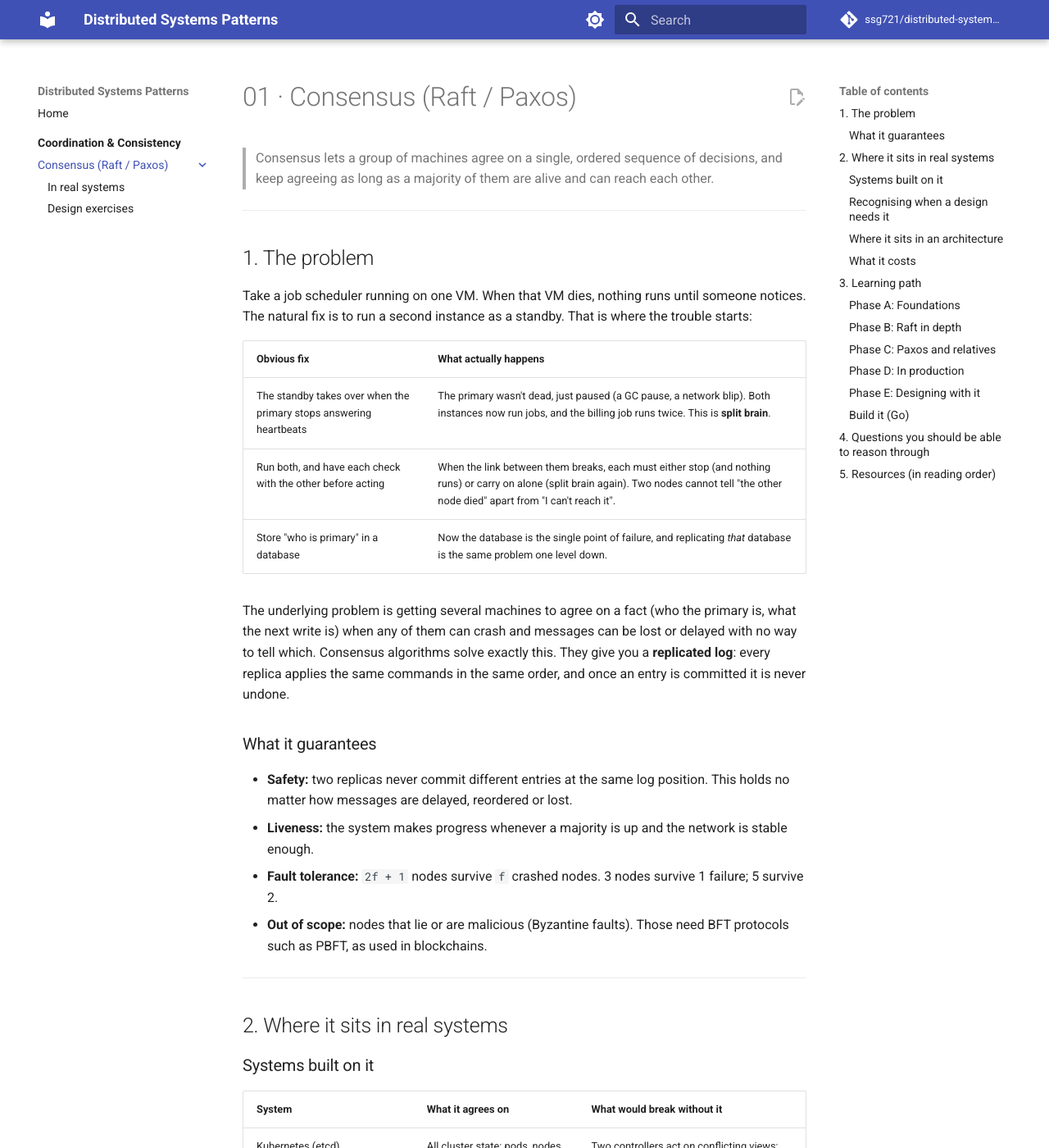
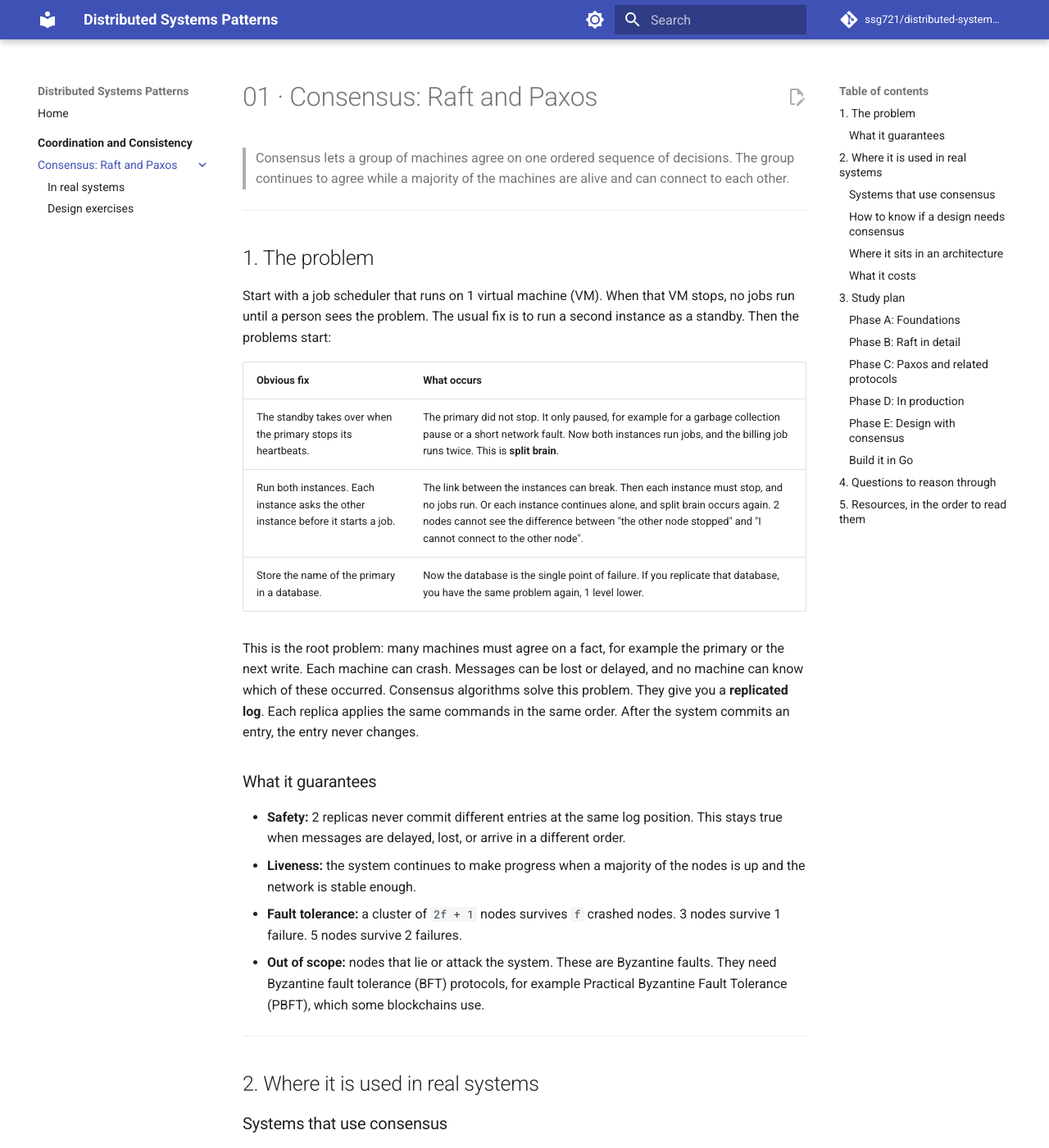
Before and after one commit to ssg721/distributed-systems-patterns, an MkDocs documentation site: the page built from docs/01-coordination-and-consistency/01-consensus/README.md, in a window 1280 px wide and 1400 px high. Shown: the whole window at 82% size. Built offline with MkDocs 1.6.1 and Material for MkDocs 9.7.7, drawn with Linux system fonts in a browser that asks for light colours; comment, search, counter and statistics services are not loaded; some of the changed text lies outside the part shown.

Commit message:
Rewrite docs in ASD-STE100 Simplified Technical English
Short sentences, active voice, one term for one meaning, and no slashes, em dashes or contractions. All technical content is unchanged.

````diff
--- a/docs/01-coordination-and-consistency/01-consensus/README.md
+++ b/docs/01-coordination-and-consistency/01-consensus/README.md
@@ -1,60 +1,60 @@
-# 01 · Consensus (Raft / Paxos)
+# 01 · Consensus: Raft and Paxos
 
-> Consensus lets a group of machines agree on a single, ordered sequence of decisions, and keep agreeing as long as a majority of them are alive and can reach each other.
+> Consensus lets a group of machines agree on one ordered sequence of decisions. The group continues to agree while a majority of the machines are alive and can connect to each other.
 
 ---
 
 ## 1. The problem
 
-Take a job scheduler running on one VM. When that VM dies, nothing runs until someone notices. The natural fix is to run a second instance as a standby. That is where the trouble starts:
+Start with a job scheduler that runs on 1 virtual machine (VM). When that VM stops, no jobs run until a person sees the problem. The usual fix is to run a second instance as a standby. Then the problems start:
 
-| Obvious fix | What actually happens |
-|-------------|-----------------------|
-| The standby takes over when the primary stops answering heartbeats | The primary wasn't dead, just paused (a GC pause, a network blip). Both instances now run jobs, and the billing job runs twice. This is **split brain**. |
-| Run both, and have each check with the other before acting | When the link between them breaks, each must either stop (and nothing runs) or carry on alone (split brain again). Two nodes cannot tell "the other node died" apart from "I can't reach it". |
-| Store "who is primary" in a database | Now the database is the single point of failure, and replicating *that* database is the same problem one level down. |
+| Obvious fix | What occurs |
+|-------------|-------------|
+| The standby takes over when the primary stops its heartbeats. | The primary did not stop. It only paused, for example for a garbage collection pause or a short network fault. Now both instances run jobs, and the billing job runs twice. This is **split brain**. |
+| Run both instances. Each instance asks the other instance before it starts a job. | The link between the instances can break. Then each instance must stop, and no jobs run. Or each instance continues alone, and split brain occurs again. 2 nodes cannot see the difference between "the other node stopped" and "I cannot connect to the other node". |
+| Store the name of the primary in a database. | Now the database is the single point of failure. If you replicate that database, you have the same problem again, 1 level lower. |
 
-The underlying problem is getting several machines to agree on a fact (who the primary is, what the next write is) when any of them can crash and messages can be lost or delayed with no way to tell which. Consensus algorithms solve exactly this. They give you a **replicated log**: every replica applies the same commands in the same order, and once an entry is committed it is never undone.
+This is the root problem: many machines must agree on a fact, for example the primary or the next write. Each machine can crash. Messages can be lost or delayed, and no machine can know which of these occurred. Consensus algorithms solve this problem. They give you a **replicated log**. Each replica applies the same commands in the same order. After the system commits an entry, the entry never changes.
 
 ### What it guarantees
 
-- **Safety:** two replicas never commit different entries at the same log position. This holds no matter how messages are delayed, reordered or lost.
-- **Liveness:** the system makes progress whenever a majority is up and the network is stable enough.
-- **Fault tolerance:** `2f + 1` nodes survive `f` crashed nodes. 3 nodes survive 1 failure; 5 survive 2.
-- **Out of scope:** nodes that lie or are malicious (Byzantine faults). Those need BFT protocols such as PBFT, as used in blockchains.
+- **Safety:** 2 replicas never commit different entries at the same log position. This stays true when messages are delayed, lost, or arrive in a different order.
+- **Liveness:** the system continues to make progress when a majority of the nodes is up and the network is stable enough.
+- **Fault tolerance:** a cluster of `2f + 1` nodes survives `f` crashed nodes. 3 nodes survive 1 failure. 5 nodes survive 2 failures.
+- **Out of scope:** nodes that lie or attack the system. These are Byzantine faults. They need Byzantine fault tolerance (BFT) protocols, for example Practical Byzantine Fault Tolerance (PBFT), which some blockchains use.
 
 ---
 
-## 2. Where it sits in real systems
+## 2. Where it is used in real systems
 
-### Systems built on it
+### Systems that use consensus
 
-| System | What it agrees on | What would break without it |
-|--------|-------------------|-----------------------------|
-| Kubernetes (etcd) | All cluster state: pods, nodes, leases, config | Two controllers act on conflicting views; state that a component already acted on gets rolled back |
-| Kafka (KRaft) | Cluster metadata: topics, partition leaders, broker membership | Two brokers both lead a partition and accept diverging writes |
-| CockroachDB, TiKV, YugabyteDB | Every range of data (each range is its own Raft group) | Acknowledged writes lost when a replica fails |
-| Google Spanner | Every data split (each is a Paxos group) | The same, plus no durable coordinator for cross-split transactions |
-| Consul, Vault | Service catalog, KV config, secrets | Services discover dead or wrong instances |
-| ZooKeeper (Zab), used by HBase and HDFS NameNode failover | Who the active master is; locks; config | Two active NameNodes corrupt the filesystem namespace |
-| MongoDB replica sets | Which member is primary (Raft-based election) | Two primaries; acknowledged writes rolled back |
+| System | What the system agrees on | What breaks without consensus |
+|--------|---------------------------|-------------------------------|
+| Kubernetes, with etcd | All cluster state: pods, nodes, leases and configuration | 2 controllers act on different views of the cluster. The cluster rolls back state after a component acted on it. |
+| Kafka, with KRaft | Cluster metadata: topics, partition leaders and broker membership | 2 brokers both lead a partition and accept writes that diverge. |
+| CockroachDB, TiKV and YugabyteDB | Each range of data. Each range is a separate Raft group. | Acknowledged writes are lost when a replica fails. |
+| Google Spanner | Each split of data. Each split is a Paxos group. | The same problem. Also, cross-split transactions have no durable coordinator. |
+| Consul and Vault | The service catalog, key-value configuration and secrets | Services find instances that are dead or wrong. |
+| ZooKeeper, with Zab. HBase and HDFS NameNode failover use it. | The active master, locks and configuration | 2 active NameNodes corrupt the file system namespace. |
+| MongoDB replica sets | The primary member, through a Raft-based election | 2 primaries occur, and the system rolls back acknowledged writes. |
 
-**Deep dive:** [real-world-systems.md](real-world-systems.md) covers each system: what it is, where consensus comes in, how it's used, and the design lesson to take away.
+**More detail:** [Consensus in real systems](real-world-systems.md) explains each system. It shows what the system is, where consensus is necessary, how the system uses consensus, and the design lesson.
 
-### Recognising when a design needs it
+### How to know if a design needs consensus
 
-Ask: **if two nodes disagreed about this fact for a few seconds, what would break?**
+Ask this question: **if 2 nodes disagree on this fact for a few seconds, what breaks?**
 
-- **Something irreversible:** a job runs twice, money moves twice, two owners write to the same resource, an acknowledged write disappears. The fact needs agreement: consensus, or something built on it such as a lease from etcd.
-- **Something temporary and harmless:** a like count is slightly off, a feed is a few seconds stale, a "last seen" time lags. Eventual consistency is fine, and consensus would add cost for nothing.
+- **The damage is permanent:** a job runs twice, money moves twice, 2 owners write to the same resource, or an acknowledged write disappears. The fact needs agreement. Use consensus, or a tool built on consensus, for example a lease from etcd.
+- **The damage is temporary and small:** a count of likes is a little incorrect. Or a feed is a few seconds old, or a "last seen" time is late. Eventual consistency is enough. Consensus adds cost and gives no benefit.
 
-| Fact | Disagreement causes | Needs consensus? |
-|------|--------------------|------------------|
-| Which replica is primary for a database shard | Two primaries, diverging data | Yes |
-| Which worker owns a job | Duplicate execution | Yes (usually a lease on top of it) |
-| The next free range of IDs | Duplicate IDs | Yes, but only once per range |
-| Number of likes on a post | A count off by a few for a moment | No |
-| A user's "last active" timestamp | A slightly stale value | No |
+| Fact | Effect of disagreement | Needs consensus? |
+|------|------------------------|------------------|
+| The primary replica of a database shard | 2 primaries, and the data diverges | Yes |
+| The worker that owns a job | The job runs twice | Yes. Usually through a lease on top of consensus. |
+| The next unused range of IDs | 2 servers use the same IDs | Yes, but only 1 time for each range |
+| The number of likes on a post | The count is incorrect by a few, for a short time | No |
+| The "last active" time of a user | The value is a little old | No |
 
 ### Where it sits in an architecture
 
@@ -63,80 +63,88 @@ flowchart LR
     C[Clients] --> API[API servers]
     API --> A[Shard A]
     API --> B[Shard B]
-    W[Workers / schedulers]
-    subgraph CP["Control plane: consensus cluster (etcd / ZooKeeper / KRaft)"]
+    W[Workers and schedulers]
+    subgraph CP["Control plane: a consensus cluster, for example etcd, ZooKeeper or KRaft"]
         N1((node 1)) --- N2((node 2)) --- N3((node 3))
     end
-    API -.->|config, service discovery| N1
-    A -.->|who leads shard A?| N2
-    W -.->|lock / leader lease| N3
+    API -.->|configuration, service discovery| N1
+    A -.->|which node leads shard A?| N2
+    W -.->|lock or leader lease| N3
 ```
 
-Consensus usually lives in the **control plane**: a small cluster holding the few facts everything else depends on. The data plane asks it questions occasionally rather than on every request. When the data itself must be strongly consistent, it is split into many small consensus groups (**multi-Raft**, as in CockroachDB and TiKV) so no single group becomes the bottleneck.
+Consensus usually operates in the **control plane**. The control plane is a small cluster that holds the few facts that all other components need. The data plane asks the control plane only sometimes, not for each request.
+
+Sometimes the data itself must be strongly consistent. Then the system divides the data into many small consensus groups. This is **multi-Raft**, and CockroachDB and TiKV use it. With many small groups, no single group becomes the bottleneck.
 
 ### What it costs
 
-- **Latency:** every committed decision waits for a round trip to a majority plus a disk flush. That's about a millisecond within a datacenter and 100 ms or more across continents.
-- **Throughput:** all writes go through one leader per group.
-- **Availability:** a node cut off from the majority must stop accepting writes. Consensus deliberately gives up availability to stay correct (it is "CP" in CAP terms).
+- **Latency:** each committed decision waits for a round trip to a majority and for a disk flush. In a datacenter, this is about 1 ms. Between continents, it is 100 ms or more.
+- **Throughput:** all writes go through 1 leader in each group.
+- **Availability:** if a node cannot connect to the majority, it must stop and accept no writes. Consensus gives up availability to stay correct. In the terms of the CAP theorem, consensus is "CP".
 
-So in practice you **rarely implement consensus yourself**. You pick a system that already has it (etcd, ZooKeeper, a consensus-replicated database), keep high-volume, eventually consistent data out of it, and design your service around its guarantees and costs.
+Thus, in practice, you **seldom implement consensus yourself**. You select a system that already has consensus, for example etcd, ZooKeeper or a consensus-replicated database. You keep high-volume, eventually consistent data out of that system. Then you design your service around the guarantees and the costs of that system.
 
 ---
 
-## 3. Learning path
+## 3. Study plan
 
 ### Phase A: Foundations
-- [ ] **L1. Failure and agreement:** crash vs Byzantine faults, synchronous vs asynchronous networks, partial failure, FLP impossibility (the intuition), safety vs liveness, why majorities always overlap, why 2 nodes (or any even number) don't help.
-- [ ] **L2. Replicated state machines:** a log plus a deterministic state machine, what "committed" means, linearizability, and where consensus sits in CAP.
 
-### Phase B: Raft in depth
-- [ ] **L3. Leader election:** follower / candidate / leader roles, terms, `RequestVote`, randomized election timeouts, split votes, the "most up-to-date log" voting rule.
-- [ ] **L4. Log replication:** `AppendEntries`, the `prevLogIndex`/`prevLogTerm` consistency check, the log matching property, commit index, how a leader repairs follower logs.
-- [ ] **L5. Safety corner cases:** why a leader only commits entries from its *own* term by counting replicas (the paper's "Figure 8"), leader completeness, what happens to uncommitted entries.
-- [ ] **L6. Making Raft practical:** snapshots and log compaction, membership changes (single-server changes vs joint consensus), linearizable reads (ReadIndex, lease reads), client retries and deduplication, PreVote and CheckQuorum, learners (non-voting members).
+- [ ] **L1. Failure and agreement:** crash faults and Byzantine faults; synchronous and asynchronous networks; partial failure; the intuition behind the Fischer, Lynch and Paterson (FLP) impossibility result; safety and liveness; why 2 majorities always overlap; why 2 nodes, or any even number of nodes, do not help.
+- [ ] **L2. Replicated state machines:** a log and a deterministic state machine; the meaning of "committed"; linearizability; the position of consensus in the CAP theorem.
 
-### Phase C: Paxos and relatives
-- [ ] **L7. Basic Paxos and Multi-Paxos:** proposers, acceptors, learners; prepare/promise and accept/accepted; why two phases are needed; Multi-Paxos as "elect a stable leader, then skip phase 1".
-- [ ] **L8. Raft vs Paxos vs Zab vs Viewstamped Replication:** what actually differs, why Raft was designed, and a brief look at EPaxos and Flexible Paxos.
+### Phase B: Raft in detail
+
+- [ ] **L3. Leader election:** the follower, candidate and leader roles; terms; `RequestVote`; random election timeouts; split votes; the election restriction, which lets a node vote only for a candidate whose log is at least as up to date as its own log.
+- [ ] **L4. Log replication:** `AppendEntries`; the consistency check with `prevLogIndex` and `prevLogTerm`; the log matching property; the commit index; how a leader repairs the logs of followers.
+- [ ] **L5. Safety in edge cases:** why a leader counts replicas to commit only entries from its own term, as in Figure 8 of the Raft paper; leader completeness; what occurs to uncommitted entries.
+- [ ] **L6. Raft in practice:** snapshots and log compaction; membership changes, with single-server changes or joint consensus; linearizable reads with ReadIndex or lease reads; client retries and deduplication; PreVote and CheckQuorum; learners, which are members without a vote.
+
+### Phase C: Paxos and related protocols
+
+- [ ] **L7. Basic Paxos and Multi-Paxos:** proposers, acceptors and learners; the prepare and promise phase; the accept and accepted phase; why Paxos needs 2 phases; Multi-Paxos, which elects a stable leader and then skips phase 1.
+- [ ] **L8. Raft, Paxos, Zab and Viewstamped Replication:** the real differences; why the authors designed Raft; a short overview of EPaxos and Flexible Paxos.
 
 ### Phase D: In production
-- [ ] **L9. Consensus systems up close:** read [real-world-systems.md](real-world-systems.md), then go hands-on with the APIs these systems expose: etcd watches, leases and transactions; ZooKeeper ephemeral and sequential znodes.
-- [ ] **L10. Performance and deployment:** latency budget (round trip + fsync), the leader bottleneck, batching and pipelining, 3 vs 5 vs 7 nodes, placement across zones and regions, scaling out with multi-Raft.
-- [ ] **L11. Failure walkthroughs:** leader crash; partition with the old leader on the minority side; slow disk; full region outage; a "zombie" ex-leader still writing to external storage (which leads into fencing tokens, the next topic).
 
-### Phase E: Designing with it
-- [ ] **L12. Using consensus in your own designs:** reuse vs build; what to store in the consensus layer and what to keep out; sizing and placement; how your service should behave on timeouts and when it loses contact with the cluster.
-- [ ] **L13. Case studies:** work through [exercises.md](exercises.md) end to end.
+- [ ] **L9. Consensus systems in detail:** read [Consensus in real systems](real-world-systems.md). Then use the APIs of these systems: etcd watches, leases and transactions, and ZooKeeper ephemeral and sequential znodes.
+- [ ] **L10. Performance and deployment:** the latency budget, which is a round trip plus an fsync; the leader bottleneck; batching and pipelining; clusters of 3, 5 or 7 nodes; placement across zones and regions; scale-out with multi-Raft.
+- [ ] **L11. Failure walkthroughs:** a leader crash; a partition with the old leader on the minority side; a slow disk; a full region outage; a "zombie" old leader that continues to write to external storage. The last case leads to fencing tokens, the next topic.
 
-### Build it (Go)
-- [ ] **H1.** Watch elections and partitions in the [Raft simulator](https://raft.github.io/) while doing L3–L4.
-- [ ] **H2.** Build a toy Raft (leader election + log replication) with partition tests, in the style of MIT 6.5840's Raft lab.
-- [ ] **H3.** Build a 3-node KV store on `hashicorp/raft` or `etcd-io/raft`, then kill nodes and partition it.
+### Phase E: Design with consensus
+
+- [ ] **L12. Consensus in your own designs:** reuse or build; what to store in the consensus layer and what to keep out; size and placement; how your service must behave on timeouts and when it loses contact with the cluster.
+- [ ] **L13. Case studies:** complete each problem in the [design exercises](exercises.md) from start to end.
+
+### Build it in Go
+
+- [ ] **H1.** Use the [Raft simulator](https://raft.github.io/) to watch elections and partitions while you do L3 and L4.
+- [ ] **H2.** Build a small Raft with leader election, log replication and partition tests. Use the style of the Raft lab in MIT 6.5840.
+- [ ] **H3.** Build a key-value store with 3 nodes on `hashicorp/raft` or `etcd-io/raft`. Then stop nodes and make partitions.
 
 ---
 
-## 4. Questions you should be able to reason through
+## 4. Questions to reason through
 
-- Why an odd number of nodes? What does a 4th node buy you over 3?
-- What happens when the leader is cut off from the majority?
-- Can two nodes believe they're leader at the same time? Why is that still safe?
-- A client's write times out. Did it happen? How should the client retry?
-- How can reads skip the log, and when does that risk stale reads?
-- How do you add a node or replace a dead one without downtime?
-- Why is consensus slow across regions, and how do Spanner and CockroachDB cope?
-- How do consensus and 2PC differ, and why does Spanner use both?
-- What is split brain, and exactly how does a majority prevent it?
+- Why use an odd number of nodes? What do 4 nodes give you that 3 nodes do not?
+- What occurs when the leader cannot connect to the majority?
+- Can 2 nodes both think that they are the leader at the same time? Why is that still safe?
+- The write of a client times out. Did the write occur? How must the client retry?
+- How can reads skip the log? When can that give stale reads?
+- How do you add a node, or replace a dead node, without downtime?
+- Why is consensus slow across regions? How do Spanner and CockroachDB decrease that problem?
+- How are consensus and two-phase commit (2PC) different? Why does Spanner use both?
+- What is split brain? How does a majority prevent it?
 
 ---
 
-## 5. Resources (in reading order)
+## 5. Resources, in the order to read them
 
-1. [The Secret Lives of Data: Raft](https://thesecretlivesofdata.com/raft/): a 10-minute animated intro
-2. [raft.github.io](https://raft.github.io/): an interactive simulator plus links to implementations
-3. [Raft paper (extended version)](https://raft.github.io/raft.pdf): Ongaro & Ousterhout, 2014. Readable; focus on sections 5 and 6.
-4. *Designing Data-Intensive Applications* (Kleppmann), chapter "Consistency and Consensus" (ch. 9 in the 1st edition)
+1. [The Secret Lives of Data: Raft](https://thesecretlivesofdata.com/raft/): an animated introduction of 10 minutes
+2. [raft.github.io](https://raft.github.io/): an interactive simulator and links to implementations
+3. [Raft paper, extended version](https://raft.github.io/raft.pdf): by Ongaro and Ousterhout, 2014. It is easy to read. Read sections 5 and 6 carefully.
+4. *Designing Data-Intensive Applications* by Kleppmann: the chapter "Consistency and Consensus". In the 1st edition, this is chapter 9.
 5. [Paxos Made Simple](https://lamport.azurewebsites.net/pubs/paxos-simple.pdf): Lamport, 2001
-6. Diego Ongaro's PhD thesis: membership changes, reads and client sessions in depth
-7. [MIT 6.5840 Distributed Systems](https://pdos.csail.mit.edu/6.824/): the Raft lab is in Go
-8. Source code: `etcd-io/raft`, `hashicorp/raft`
+6. The PhD thesis of Diego Ongaro: membership changes, reads and client sessions, in detail
+7. [MIT 6.5840 Distributed Systems](https://pdos.csail.mit.edu/6.824/): the Raft lab uses Go
+8. Source code: `etcd-io/raft` and `hashicorp/raft`
--- a/mkdocs.yml
+++ b/mkdocs.yml
@@ -1,6 +1,6 @@
 site_name: Distributed Systems Patterns
 site_url: https://ssg721.github.io/distributed-systems-patterns/
-site_description: A practical guide to the patterns that make distributed systems work, and how real systems use them.
+site_description: The patterns that make distributed systems work, and how real systems use them.
 repo_url: https://github.com/ssg721/distributed-systems-patterns
 repo_name: ssg721/distributed-systems-patterns
 edit_uri: edit/main/docs/
@@ -35,9 +35,9 @@ theme:
 
 nav:
   - Home: index.md
-  - Coordination & Consistency:
+  - Coordination and Consistency:
       - 01-coordination-and-consistency/README.md
-      - Consensus (Raft / Paxos):
+      - "Consensus: Raft and Paxos":
           - Overview: 01-coordination-and-consistency/01-consensus/README.md
           - In real systems: 01-coordination-and-consistency/01-consensus/real-world-systems.md
           - Design exercises: 01-coordination-and-consistency/01-consensus/exercises.md
````
Also changed, not shown: README.md (+36 -20 lines), docs/01-coordination-and-consistency/01-consensus/exercises.md (+24 -11 lines), docs/01-coordination-and-consistency/01-consensus/real-world-systems.md (+119 -109 lines), docs/01-coordination-and-consistency/README.md (+11 -11 lines), docs/index.md (+31 -27 lines).
